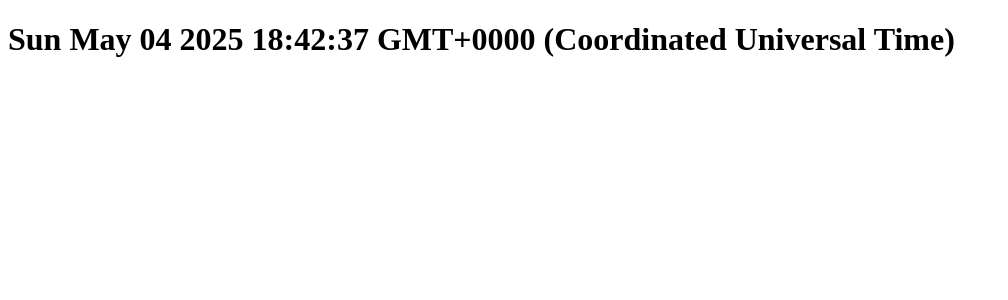
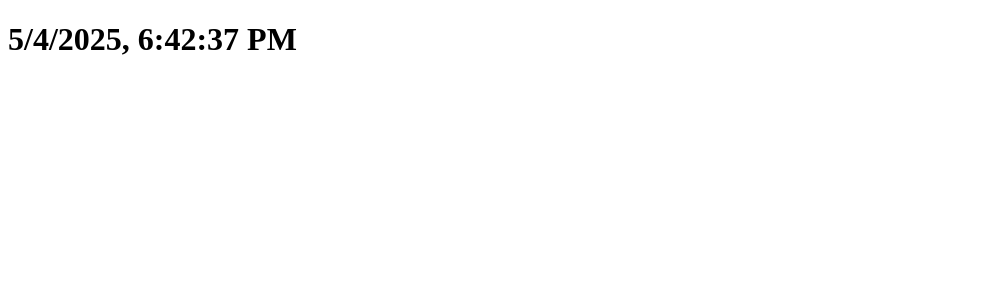
Before and after one commit to Sinonaz/vue-weather, a Vue app: page / in a window 1280 px wide. Shown: the top 300 px of the page, without its empty margins (0-1008 px from the left). Built offline with nearby package versions, Linux system fonts and the light colour scheme.

Commit message:
Правит вывод даты в шаблоне

```diff
--- a/src/App.vue
+++ b/src/App.vue
@@ -1,9 +1,7 @@
-<script setup>
-const date = new Date()
-</script>
+<script setup></script>
 
 <template>
-  <h1>{{ date }}</h1>
+  <h1>{{ new Date().toLocaleString() }}</h1>
 </template>
 
 <style scoped></style>
```
